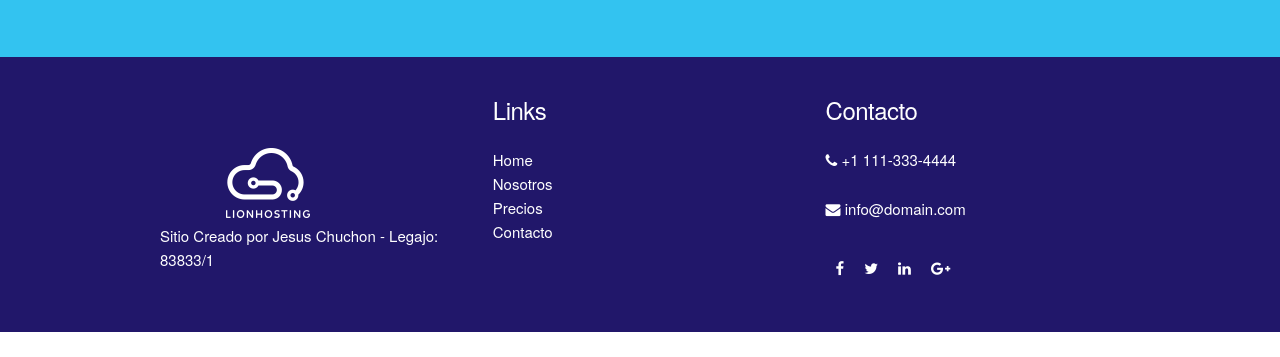
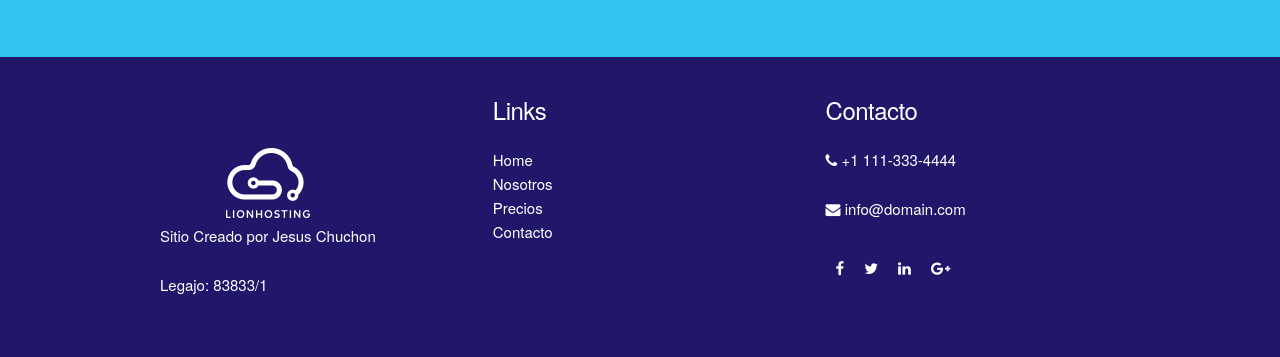
Before and after one commit to LionJesus/miweb, a plain HTML site: page index.html in a window 1280 px wide. Shown: the part 2416-2773 px from the top of the page. Before the commit the page ends 2748 px from the top, so only its background shows below. Drawn offline with nearby package versions, Linux system fonts and the light colour scheme.

Commit message:
Update index.html

```diff
--- a/index.html
+++ b/index.html
@@ -337,7 +337,8 @@
 			<div class="row">
 			  <div class="one-third column">
 				<img class="logo-footer" src="assets/images/logofooter.png">
-				<p>Sitio Creado por Jesus Chuchon - Legajo: 83833/1</p>
+				<p>Sitio Creado por Jesus Chuchon</p>
+				<p>Legajo: 83833/1</p>
 			  </div>
 			  <div class="one-third column">
 				<ul>
```
